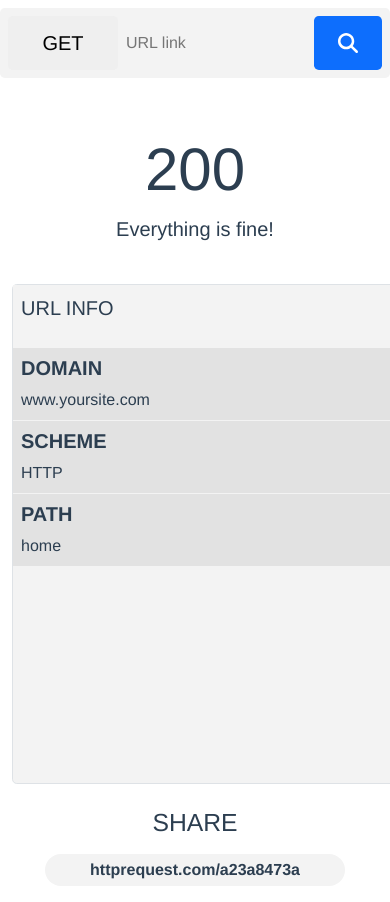
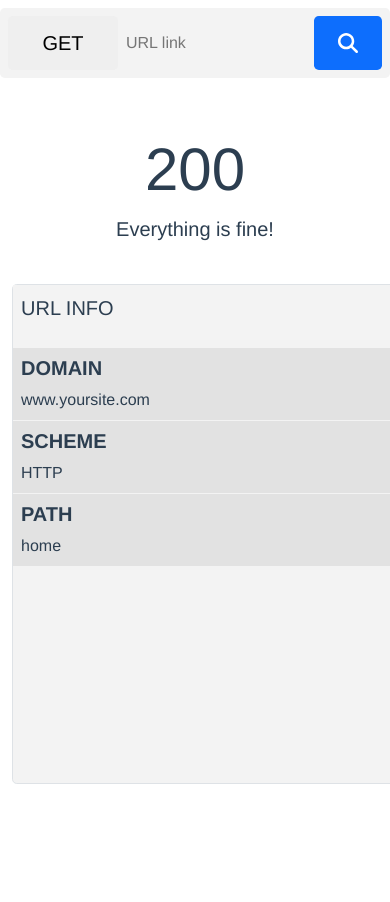
Before and after one commit to EmanuelaMocci/Test, a Vue app: page / in a window 390 px wide. After the commit the page ends 844 px from the top, so only its background shows below. Built offline with nearby package versions, Linux system fonts and the light colour scheme.

Commit message:
Fix: responsive

```diff
--- a/src/components/HTTPDetails.vue
+++ b/src/components/HTTPDetails.vue
@@ -90,7 +90,7 @@
 
     <!-- share -->
     <div class="row">
-      <div class="share">
+      <div class="share d-none d-md-block">
         <h2 class="mt-4">SHARE</h2>
         <div class="mx-auto fw-bold rounded-pill py-1 my-3">
           httprequest.com/a23a8473a
```
